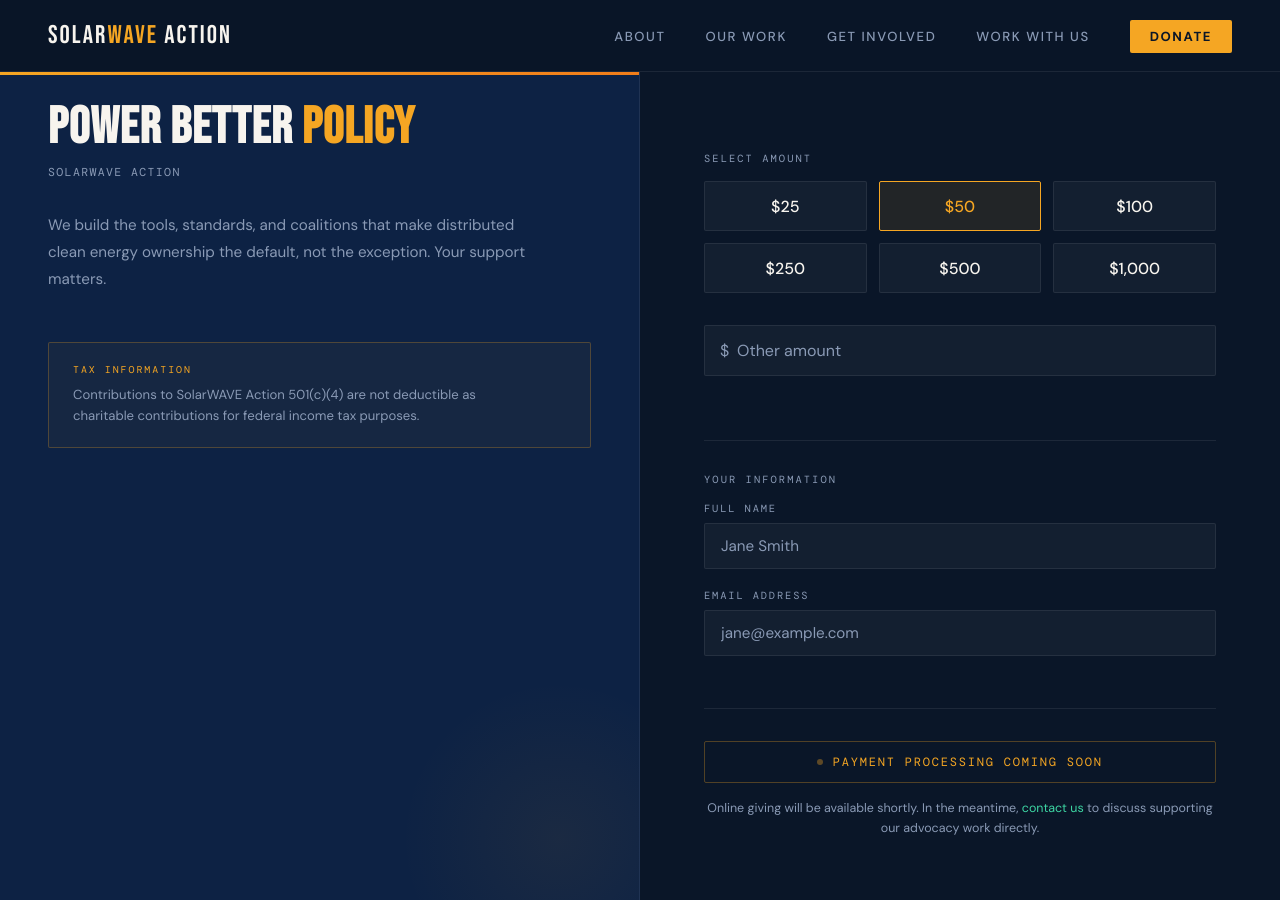
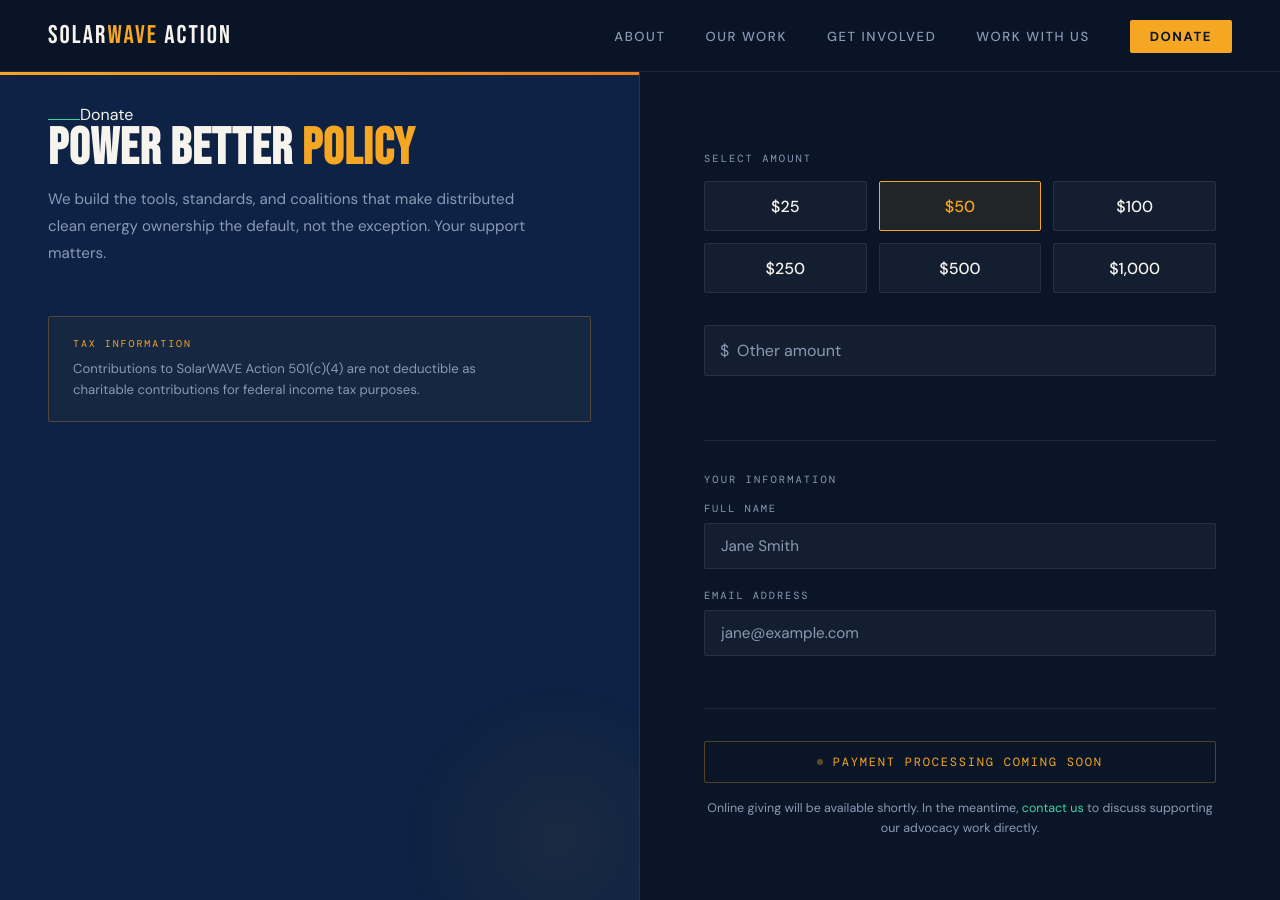
Before and after one commit to SolarWAVE-Action/solarwave-website, a Jekyll site: the page built from donate/donate.html, in a window 1280 px wide and 900 px high. Built offline with Jekyll 4.4.1, drawn with Linux system fonts in a browser that asks for light colours.

Commit message:
added donate eyebrow

```diff
--- a/donate/donate.html
+++ b/donate/donate.html
@@ -32,6 +32,16 @@
       border-radius: 50%;
       background: radial-gradient(circle, rgba(245,166,35,0.06) 0%, transparent 70%);
     }
+
+    eyebrow {
+      font-family: 'DM Mono', monospace;
+      font-size: 0.72rem; letter-spacing: 0.2em;
+      text-transform: uppercase; color: var(--accent);
+      margin-bottom: 1.5rem;
+      display: flex; align-items: center; gap: 0.75rem;
+    }
+    .eyebrow::before { content: ''; display: inline-block; width: 2rem; height: 1px; background: var(--accent); }
+
 
     .back-link {
       font-family: 'DM Mono', monospace;
@@ -212,8 +222,9 @@
 
     <!-- LEFT: Context -->
     <div class="left-panel">
+      <div class="eyebrow fade-in">Donate</div>
       <h1>Power Better <span>Policy</span></h1>
-      <div class="entity-name">SolarWAVE Action</div>
+<!--      <div class="entity-name">SolarWAVE Action</div>-->
       <p>We build the tools, standards, and coalitions that make distributed clean energy ownership the default, not the exception. Your support matters.</p>
       <div class="tax-note">
         <div class="tax-note-label">Tax Information</div>
```
